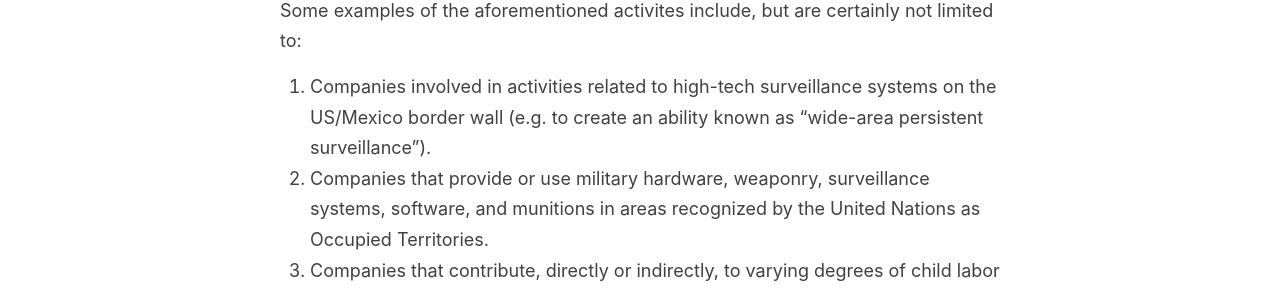
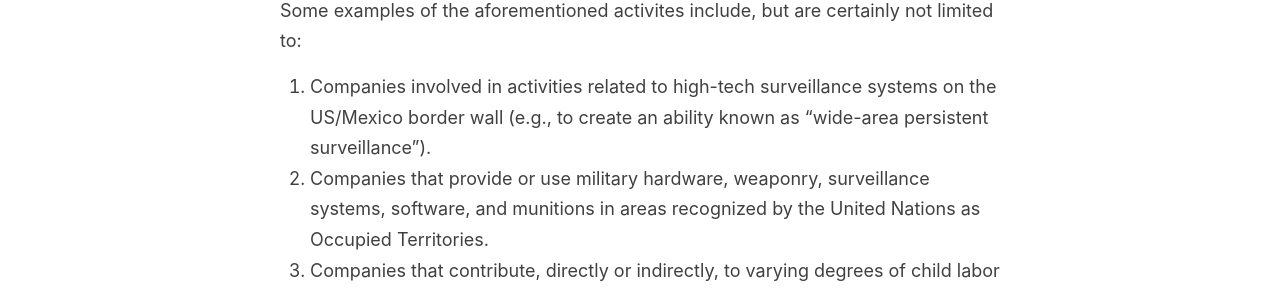
Before and after one commit to adamrahim/adamrahim.github.io, a Jekyll site: the page built from _posts/2020-12-25-letter.md, in a window 1280 px wide and 1400 px high, scrolled down 1163 px. Shown: the part 184-475 px from the top of the window. Built offline with Jekyll 4.4.1, drawn with Linux system fonts in a browser that asks for light colours; some of the changed text lies outside the part shown.

Commit message:
Update 2020-12-25-letter.md

```diff
--- a/_posts/2020-12-25-letter.md
+++ b/_posts/2020-12-25-letter.md
@@ -18,7 +18,7 @@
 3. Publicly traded investments in companies that cause severe environmental damage.
 
 Some examples of the aforementioned activites include, but are certainly not limited to:
-1. Companies involved in activities related to high-tech surveillance systems on the US/Mexico border wall (e.g. to create an ability known as "wide-area persistent surveillance").
+1. Companies involved in activities related to high-tech surveillance systems on the US/Mexico border wall (e.g., to create an ability known as "wide-area persistent surveillance").
 2. Companies that provide or use military hardware, weaponry, surveillance systems, software, and munitions in areas recognized by the United Nations as Occupied Territories.
 3. Companies that contribute, directly or indirectly, to varying degrees of child labor practices through their business practices or supply chains.
 
@@ -42,6 +42,4 @@
 <b><font size="3" kerning=normal color="#000000">†</font></b>
 [Norweigan Government Pension Fund's Expectations to Companies in Regard to Children's Rights](https://www.nbim.no/en/the-fund/responsible-investment/principles/expectations-to-companies/childrens-rights/ "Norweigan Government Pension Fund's Expectations to Companies in Regard to Children's Rights")
 
-&nbsp;
-
-<b><center><font size="16" kerning=normal color="#000000">[Sign your organization onto this letter!](https://forms.gle/tHgMV44jnT69SfnY6 "Google Form to Support MN 4 Human Rights")</font></center></b>
+##<b>[Sign your organization onto this letter!](https://forms.gle/tHgMV44jnT69SfnY6 "Google Form to Support MN 4 Human Rights")</b>
```
